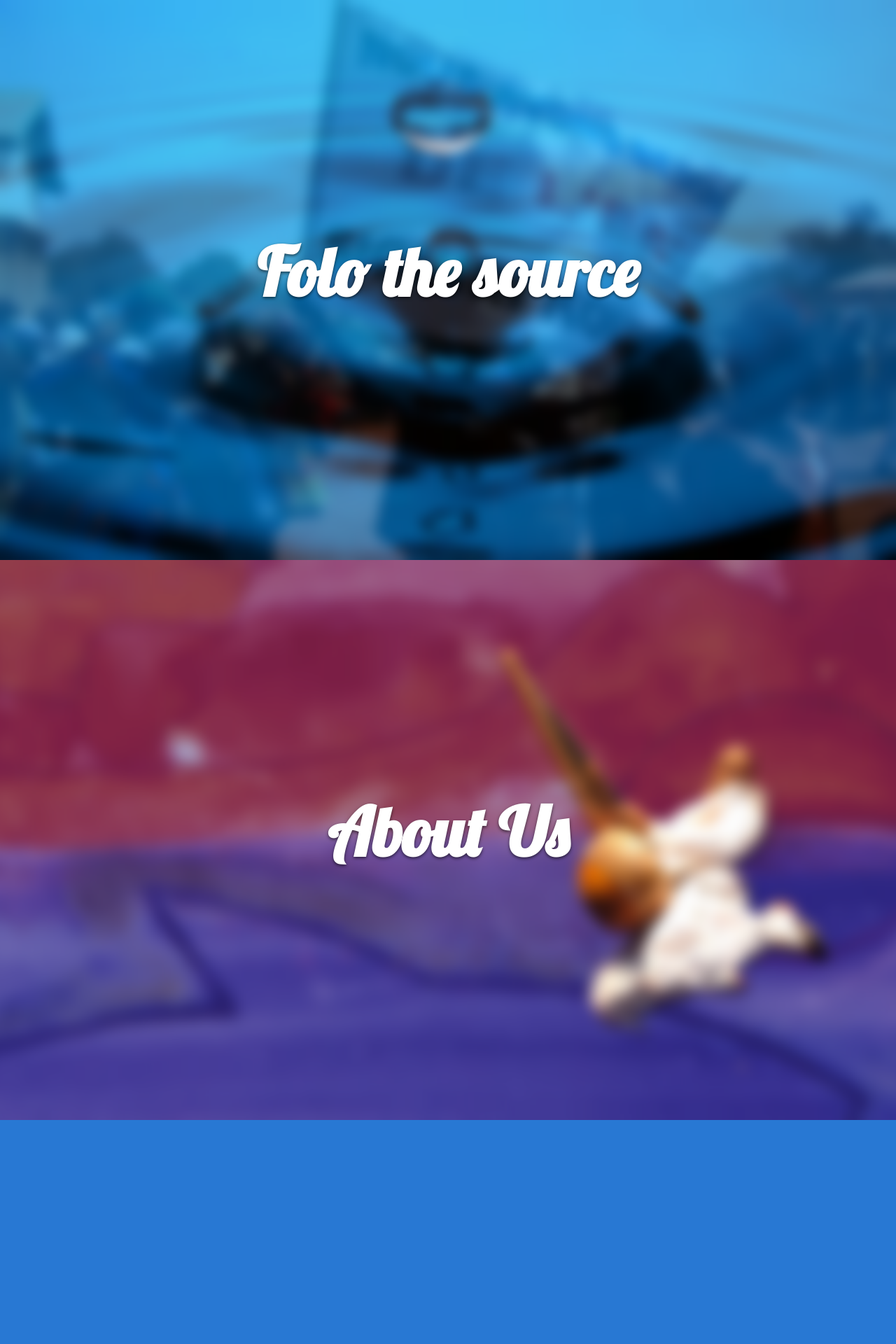
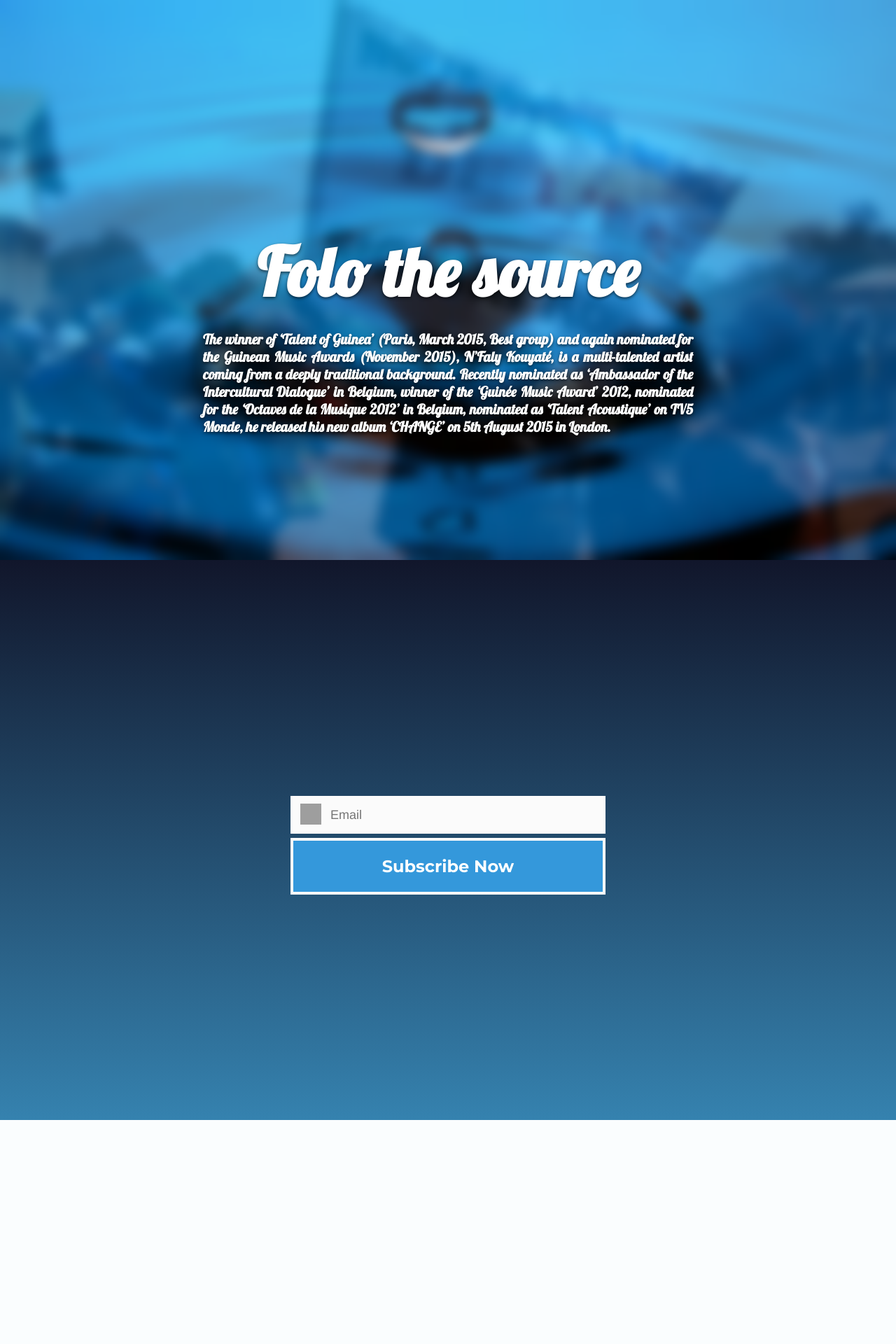
Before and after one commit to Andaroth/fil-rouge-Folo-The-Source, a PHP site: page / in a window 1280 px wide. Shown: the top 1920 px of the page at 70% size. After the commit the page ends 1600 px from the top, so only its background shows below. Run offline with PHP 8.4, Linux system fonts and the light colour scheme; grey boxes are pictures that could not be loaded.

Commit message:
magnifique

```diff
--- a/Folo-The-Source/index.html
+++ b/Folo-The-Source/index.html
@@ -15,17 +15,12 @@
     <div class="firstPage">
         <div class="container">
             <h1>Folo the source</h1>
+<div class="aboutMe">
+<text>The winner of ‘Talent of Guinea’ (Paris, March 2015, Best group) and again nominated for the Guinean Music Awards (November 2015), N’Faly Kouyaté, is a multi-talented artist coming from a deeply traditional background. Recently nominated as ‘Ambassador of the Intercultural Dialogue’ in Belgium, winner of the ‘Guinée Music Award’ 2012, nominated for the ‘Octaves de la Musique 2012’ in Belgium, nominated as ‘Talent Acoustique’ on TV5 Monde, he released his new album ‘CHANGE’ on 5th August 2015 in London.</text>
+        </div>
         </div>
     </div>
-    <div class="secondPage">
-        <h1>About Us</h1>
-	</div>
-	<div class="thirdPage">
-        <h1>Videos</h1>
-	</div>
-	<div class="fourthPage">
-        <h1>Photos</h1>
-	</div>
+
 	<div class="fifthPage">
 			<div id="form-main">
 					<div id="form-div">
--- a/Folo-The-Source/style.css
+++ b/Folo-The-Source/style.css
@@ -195,7 +195,8 @@ html, body {
 }
 
 .fifthPage {
-	background-color: rgb(40, 120, 211);
+	/*background-color: rgb(40, 120, 211);*/
+	background: linear-gradient(rgb(17, 22, 43), rgb(53, 130, 175));
 	background-size: cover;
 	height: 100%;
 	width: 100%;
@@ -211,3 +212,30 @@ h1 {
 	text-shadow: 0px 2px 4px rgba(0, 0, 0, 0.6);
 	margin-bottom: 24px;
 }
+
+h2 {
+	color: #FFFFFF;
+	font: 900 40px 'Lobster', cursive;
+	text-shadow: 0px 2px 4px rgba(0, 0, 0, 0.6);
+	margin-bottom: 24px;
+}
+
+text {
+	color: #FFFFFF;
+	font: 900 20px 'Lobster';
+	text-shadow: 0px 2px 4px rgba(0, 0, 0, 0.6);
+	display: block;
+    position: absolute;
+    width: 700px;
+	text-align: justify;
+    margin-left: auto;
+	margin-right: auto;
+
+}
+
+.aboutMe {
+	width: 100%;
+	display: flex;
+	justify-content: center;
+
+}
```
